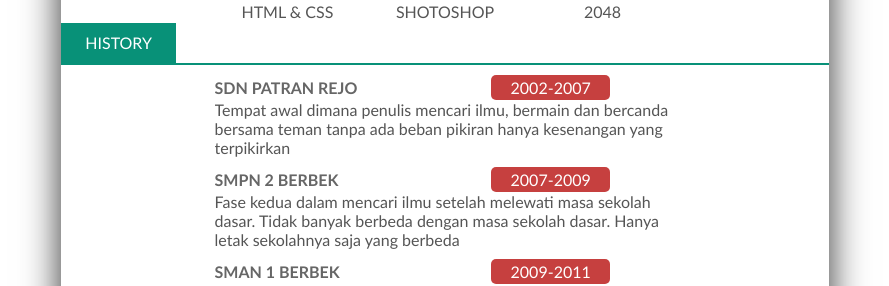
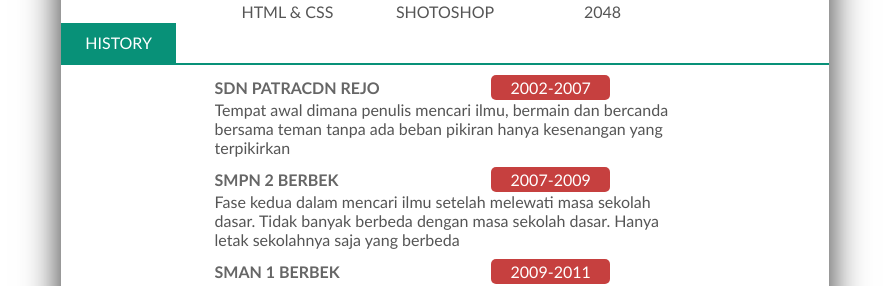
Before and after one commit to iwaneffendi/me, a Jekyll site: the page built from index.html, in a window 1280 px wide. Shown: the part 1150-1436 px from the top of the page, without its empty margins (195-1084 px from the left). Built offline with Jekyll 4.4.1, drawn with Linux system fonts in a browser that asks for light colours.

Commit message:
Update index.html

```diff
--- a/index.html
+++ b/index.html
@@ -68,7 +68,7 @@ layout: default
     </div>
     <div class="box-e">
       <div class="in-box">
-        <div class="where">SDN PATRAN REJO</div>
+        <div class="where">SDN PATRAcdN REJO</div>
         <div class="where years">2002-2007</div>
         <div class="des-school">Tempat awal dimana penulis
         mencari ilmu, bermain dan bercanda bersama teman tanpa ada
```
